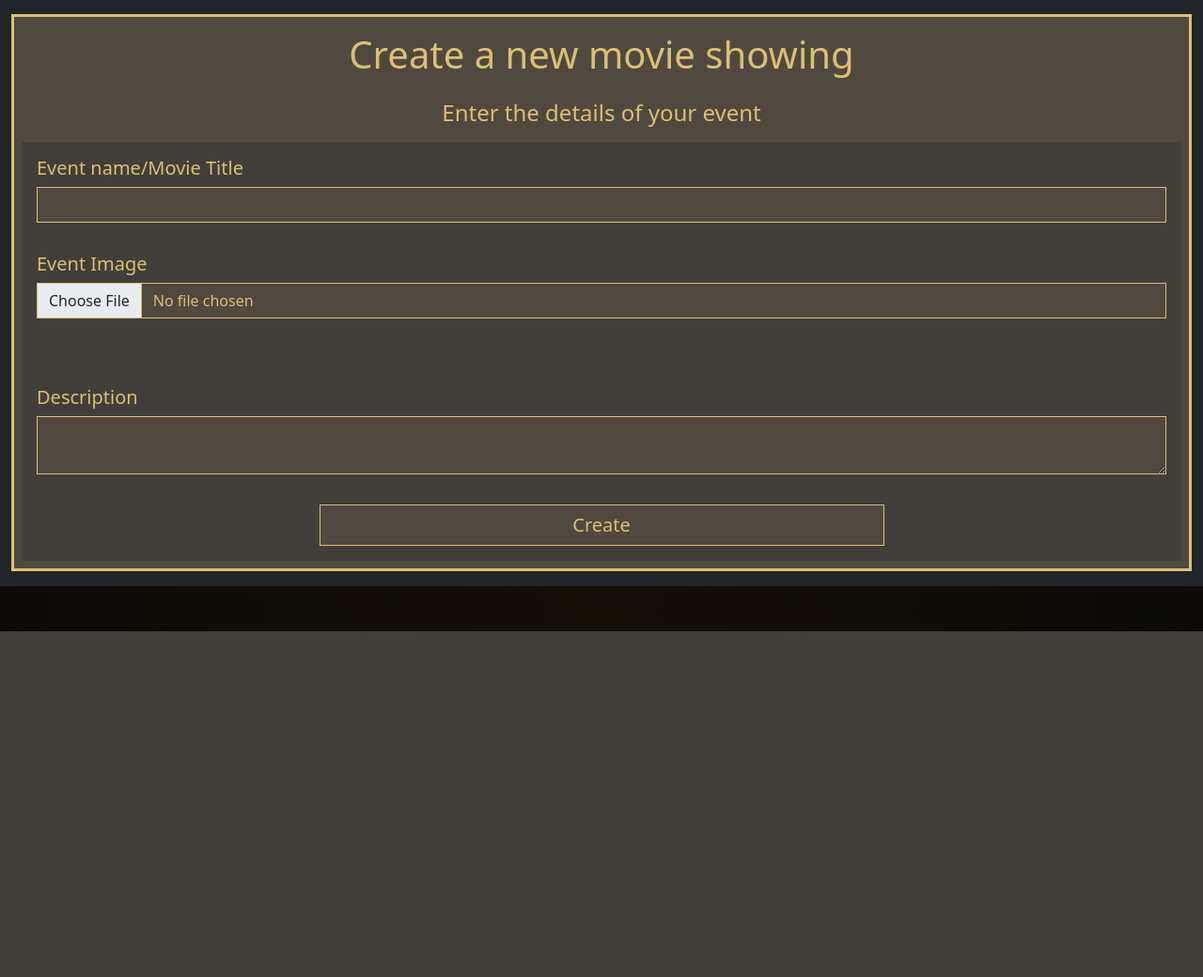
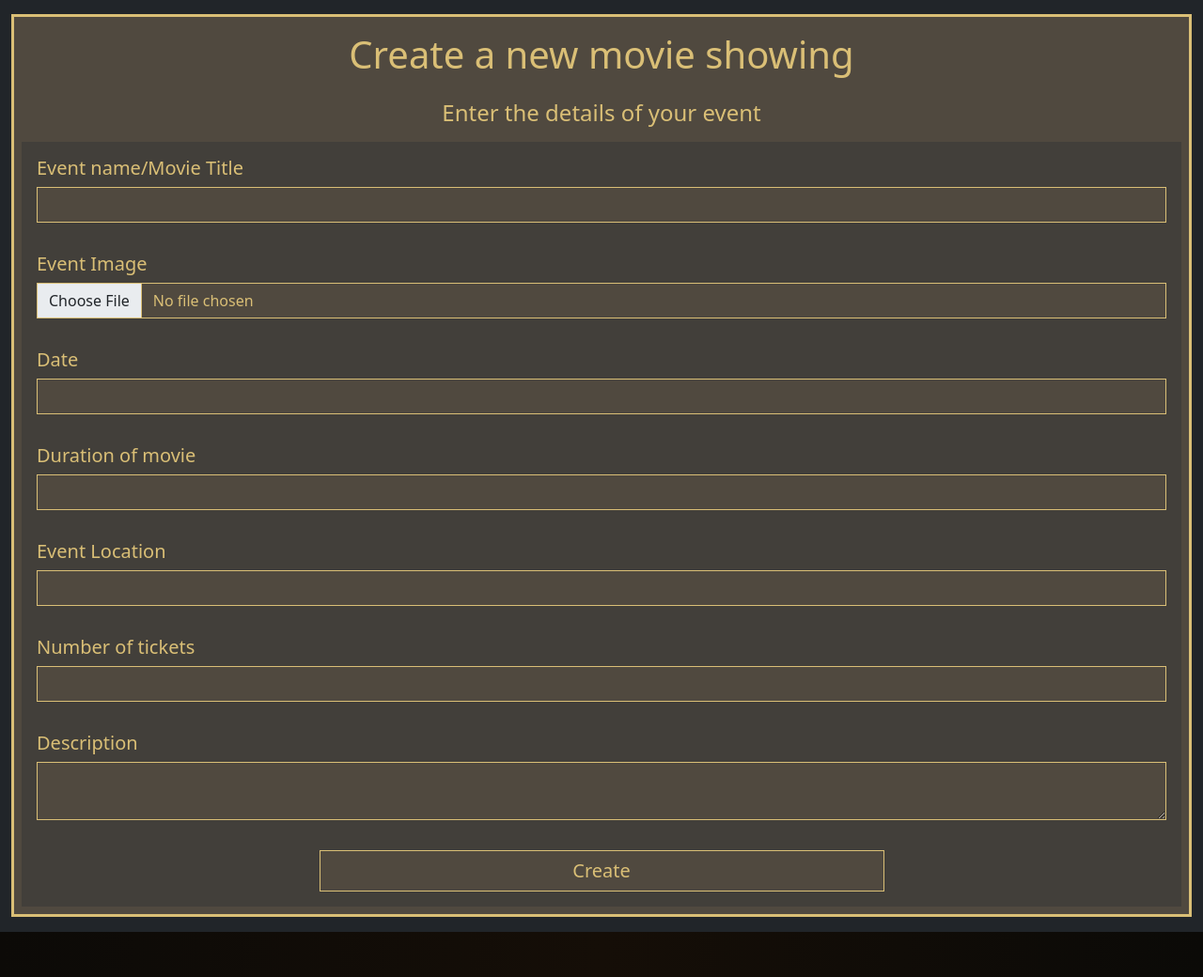
Before and after one commit to aidanlockwood20/IAB207-Assessment-3, a Flask app: template backyardCinemas/templates/events/create_event.html in a window 1280 px wide. Shown: the part 155-1195 px from the top of the page at 94% size. Before the commit the page ends 827 px from the top, so only its background shows below. Run offline with Flask 2, Linux system fonts and the light colour scheme; the template is opened without the code that fills it: values that come from a table or form of the project are taken from there, others are empty; some libraries are stand-ins or nearby versions.

Commit message:
Update create_event.html
Added more fields to create_event.html. Still not completed.

```diff
--- a/backyardCinemas/templates/events/create_event.html
+++ b/backyardCinemas/templates/events/create_event.html
@@ -29,8 +29,20 @@
             {{ form.image(class_="form-control bg-light5") }}
           </div>
           <div class="card-body">
-            <h5>{{ form.date.label }}</h5>
-            {{ form.date(class_="form-control bg-light5") }}
+            <h5>{{ form.startDate.label }}</h5>
+            {{ form.startDate(class_="form-control bg-light5") }}
+          </div>
+          <div class="card-body">
+            <h5>{{ form.duration.label }}</h5>
+            {{ form.duration(class_="form-control bg-light5") }}
+          </div>
+          <div class="card-body">
+            <h5>{{ form.location.label }}</h5>
+            {{ form.location(class_="form-control bg-light5") }}
+          </div>
+          <div class="card-body">
+            <h5>{{ form.max_tickets.label }}</h5>
+            {{ form.max_tickets(class_="form-control bg-light5") }}
           </div>
           <div class="card-body">
             <h5>{{ form.description.label }}</h5>
```
